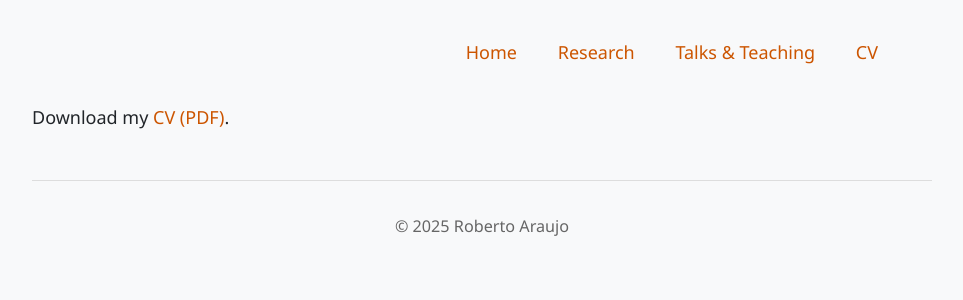
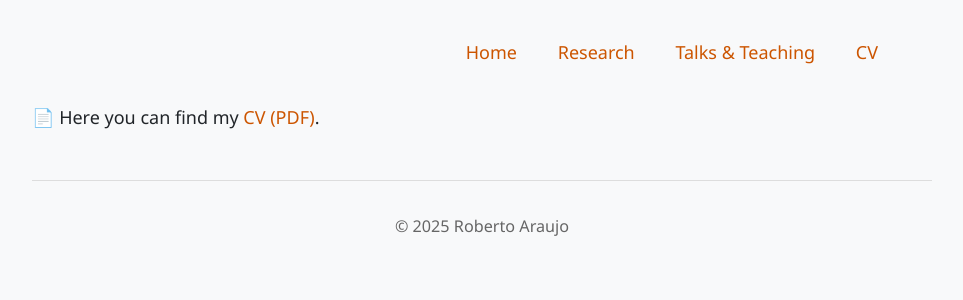
Before and after one commit to r-saraujo/r-saraujo.github.io, a Jekyll site: the page built from cv.md, in a window 1280 px wide. Shown: the top 300 px of the page, without its empty margins (158-1121 px from the left). Built offline with Jekyll 4.4.1, drawn with Linux system fonts in a browser that asks for light colours.

Commit message:
Update cv.md

```diff
--- a/cv.md
+++ b/cv.md
@@ -4,4 +4,4 @@ title: CV
 permalink: /cv.html
 ---
 
-Download my [CV (PDF)](assets/CV_Araujo_2025Jun.pdf).
+📄 Here you can find my [CV (PDF)](assets/CV_Araujo_2025Jun.pdf).
```
